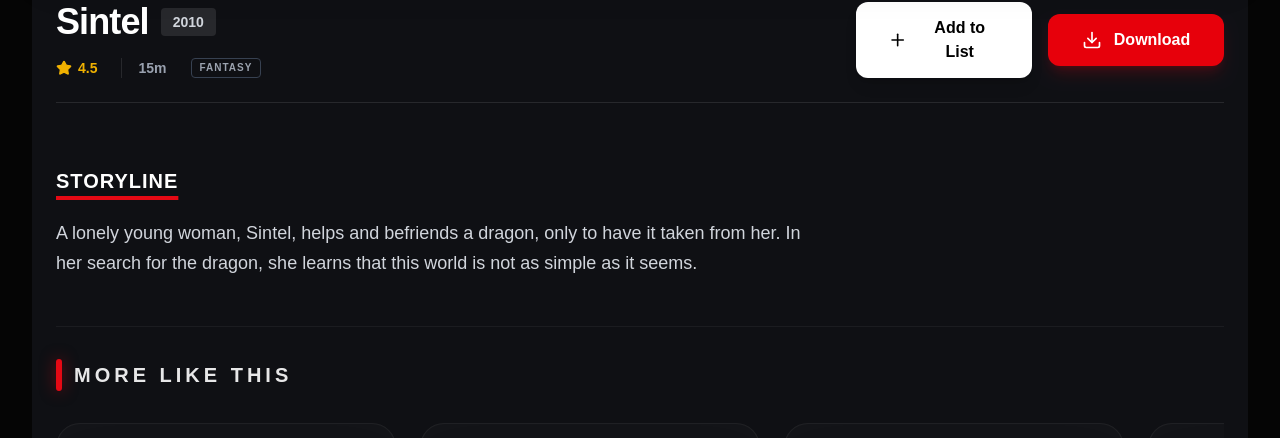
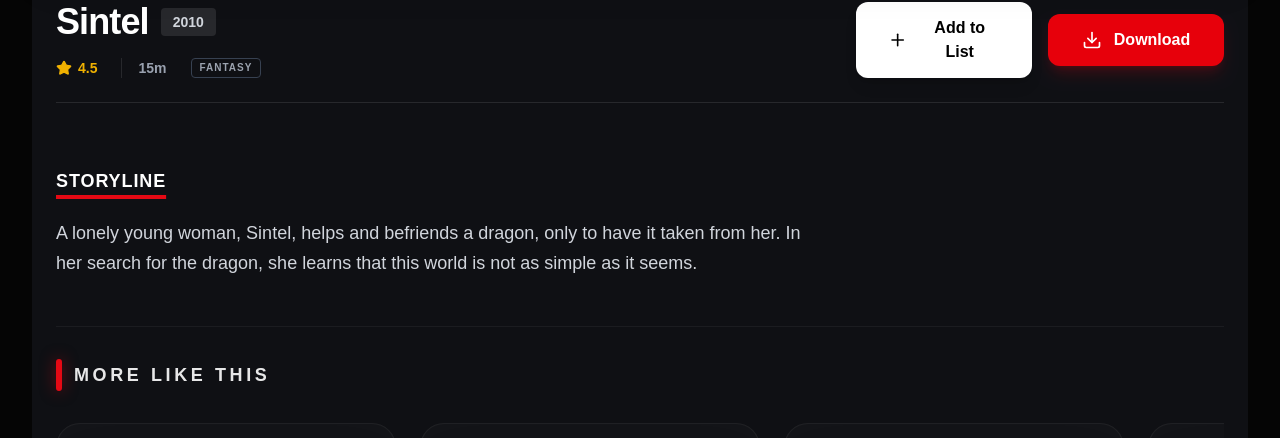
Before and after one commit to deepak1293g/movie-flix, a React (Vite) app: page /watch/1/1 in a window 1280 px wide. Shown: the part 801-1239 px from the top of the page. Built offline with nearby package versions, Linux system fonts and the light colour scheme.

Commit message:
UI: Reduce section heading font sizes to text-lg

```diff
--- a/src/pages/OfflineWatchPage.jsx
+++ b/src/pages/OfflineWatchPage.jsx
@@ -18,6 +18,7 @@
     const [currentTime, setCurrentTime] = useState(0);
     const [duration, setDuration] = useState(0);
     const [showControls, setShowControls] = useState(true);
+    const [isManualLandscape, setIsManualLandscape] = useState(false);
     const [suppressClick, setSuppressClick] = useState(false);
     const [initialResumeTime, setInitialResumeTime] = useState(0);
     const [historyLoaded, setHistoryLoaded] = useState(false);
@@ -371,7 +372,7 @@
                     {/* Main Content Sections */}
                     <div className="space-y-12 mt-4">
                         <div className="space-y-4">
-                            <h2 className="text-2xl font-bold uppercase tracking-wider underline decoration-brand-red decoration-4 underline-offset-8">Offline Metadata</h2>
+                            <h2 className="text-lg font-bold uppercase tracking-wider underline decoration-brand-red decoration-4 underline-offset-8">Offline Metadata</h2>
                             <p className="text-gray-300 text-lg leading-relaxed max-w-4xl pt-2">
                                 This title has been successfully saved to your local library. You are currently viewing the offline-optimized version. Enjoy unlimited playback without data usage or network connection. All data for this title is stored locally on this device.
                             </p>
@@ -381,7 +382,7 @@
                         <div className="space-y-8 pt-8 border-t border-white/5 px-4 sm:px-0">
                             <div className="flex items-center gap-3">
                                 <div className="w-1.5 h-8 bg-brand-red rounded-full shadow-[0_0_15px_rgba(229,9,20,0.5)]"></div>
-                                <h2 className="text-xl font-black uppercase tracking-[0.2em] text-white/90">Other Downloads</h2>
+                                <h2 className="text-lg font-black uppercase tracking-[0.2em] text-white/90">Other Downloads</h2>
                             </div>
 
                             <div className="relative group/scroll">
--- a/src/pages/WatchPage.jsx
+++ b/src/pages/WatchPage.jsx
@@ -605,7 +605,7 @@
                                 {type === 'tv' && (
                                     <div className="space-y-6">
                                         <div className="flex items-center justify-between">
-                                            <h2 className="text-xl font-bold uppercase tracking-wider underline decoration-brand-red decoration-4 underline-offset-8">Episodes</h2>
+                                            <h2 className="text-lg font-bold uppercase tracking-wider underline decoration-brand-red decoration-4 underline-offset-8">Episodes</h2>
                                             <div className="bg-white/5 border border-white/10 px-4 py-2 rounded-lg text-sm font-bold">Season {season}</div>
                                         </div>
                                         <div className="grid grid-cols-1 gap-3 max-h-[600px] overflow-y-auto no-scrollbar pr-2 pt-2">
@@ -658,7 +658,7 @@
                                 )}
 
                                 <div className="space-y-4">
-                                    <h2 className="text-xl font-bold uppercase tracking-wider underline decoration-brand-red decoration-4 underline-offset-8">Storyline</h2>
+                                    <h2 className="text-lg font-bold uppercase tracking-wider underline decoration-brand-red decoration-4 underline-offset-8">Storyline</h2>
                                     <p className="text-gray-300 text-lg leading-relaxed max-w-4xl pt-2">{content.description}</p>
                                 </div>
                             </div>
@@ -668,7 +668,7 @@
                         <div className="space-y-8 pt-8 border-t border-white/5 px-4 sm:px-0">
                             <div className="flex items-center gap-3">
                                 <div className="w-1.5 h-8 bg-brand-red rounded-full shadow-[0_0_15px_rgba(229,9,20,0.5)]"></div>
-                                <h2 className="text-xl font-black uppercase tracking-[0.2em] text-white/90">More Like This</h2>
+                                <h2 className="text-lg font-black uppercase tracking-[0.2em] text-white/90">More Like This</h2>
                             </div>
 
                             <div className="relative group/scroll">
```
